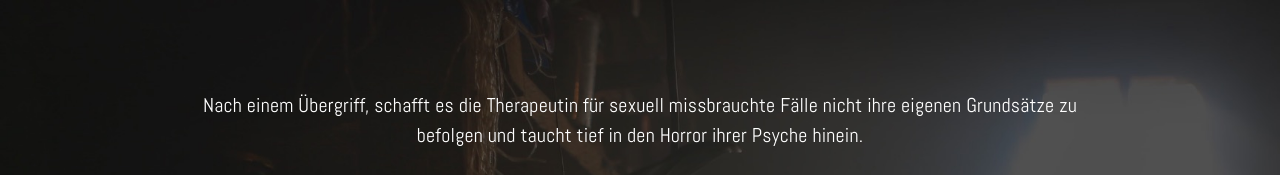
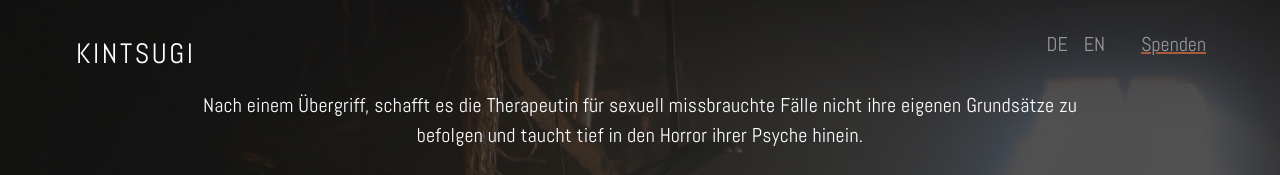
Before and after one commit to Konstantinschr/Konstantinschr, a plain HTML site: page index.html in a window 1280 px wide. Shown: the top 175 px of the page. Drawn offline with nearby package versions, Linux system fonts and the light colour scheme; a script that the page names is missing.

Commit message:
Readded Navbar

```diff
--- a/index.html
+++ b/index.html
@@ -23,7 +23,7 @@
     </div>
 
     <div class="hero-header">
-        <!--<nav class="navbar fixed-top navbar-expand-lg navbar-dark">
+        <nav class="navbar fixed-top navbar-expand-lg navbar-dark">
             <a class="navbar-brand" href="#">KINTSUGI</a>
             <button class="navbar-toggler" type="button" data-toggle="collapse" data-target="#navbarNav"
                 aria-controls="navbarNav" aria-expanded="false" aria-label="Toggle navigation">
@@ -42,7 +42,7 @@
                     </li>
                 </ul>
             </div>
-        </nav>-->
+        </nav>
         <h6 key="introduction" class="tr">
             Nach einem Übergriff, schafft es die Therapeutin für sexuell missbrauchte Fälle nicht ihre eigenen Grundsätze zu
             befolgen und taucht tief in den Horror ihrer Psyche hinein.
```
